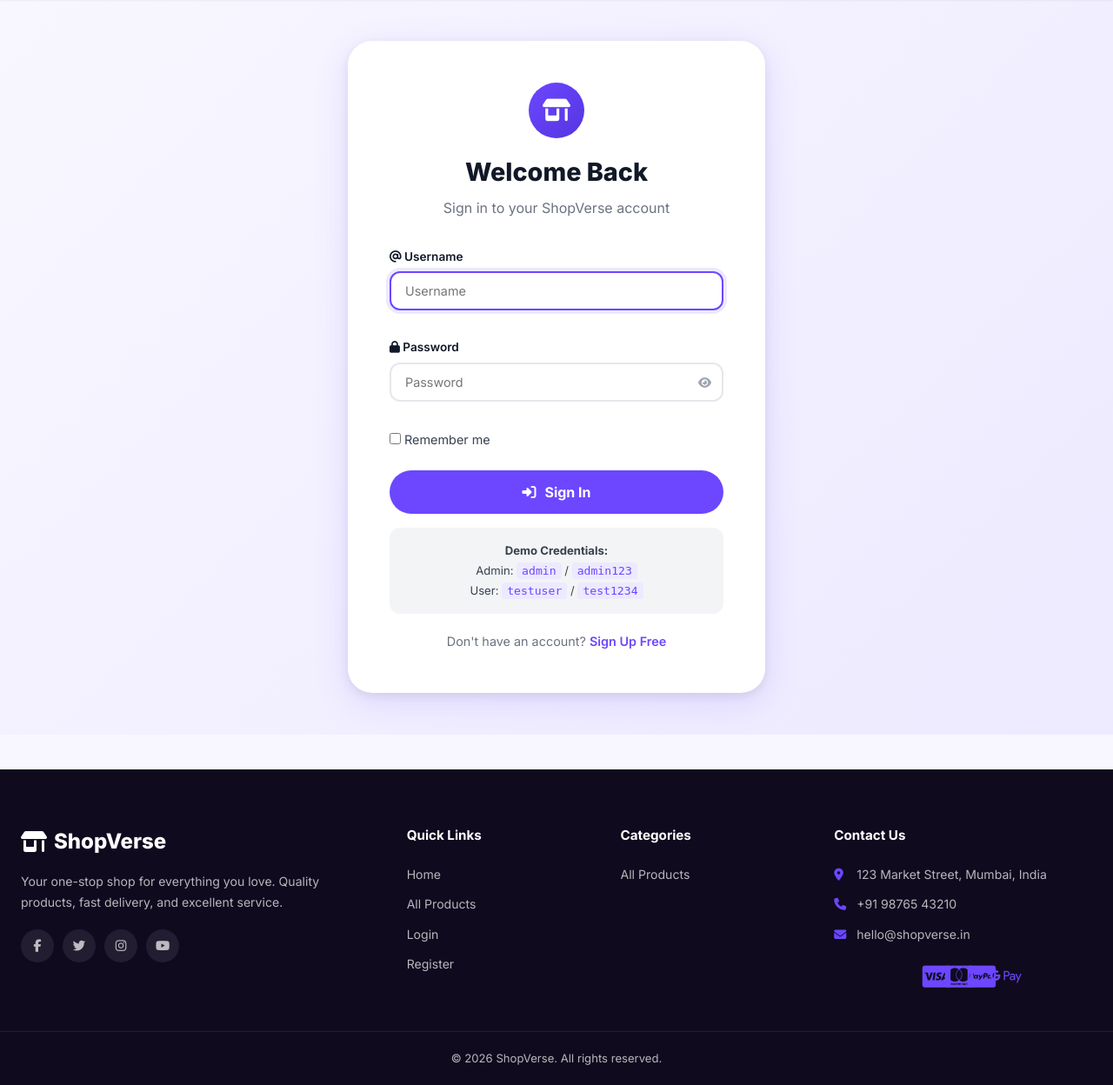
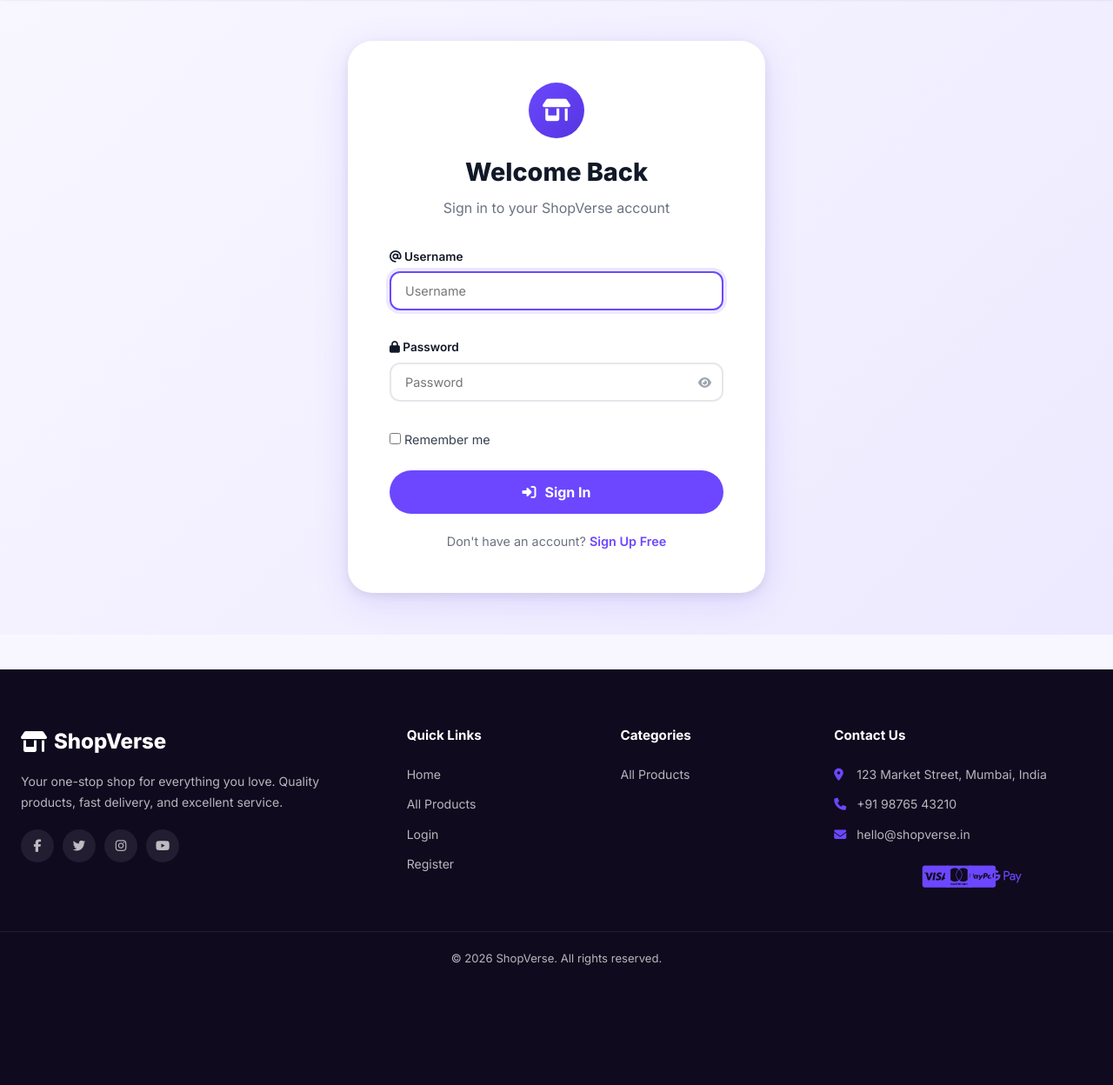
Before and after one commit to pranavbabare1-web/ShopVerse, a Django app: page /login/ in a window 1280 px wide. Shown: the part 107-1355 px from the top of the page at 87% size. After the commit the page ends 1217 px from the top, so only its background shows below. Run offline with Django 4.2, Linux system fonts and the light colour scheme.

Commit message:
Updated login page UI

```diff
--- a/templates/store/login.html
+++ b/templates/store/login.html
@@ -50,11 +50,6 @@
       </button>
     </form>
 
-    <div class="demo-credentials">
-      <p><strong>Demo Credentials:</strong></p>
-      <p>Admin: <code>admin</code> / <code>admin123</code></p>
-      <p>User: <code>testuser</code> / <code>test1234</code></p>
-    </div>
 
     <div class="auth-footer">
       Don't have an account? <a href="{% url 'register' %}">Sign Up Free</a>
```
